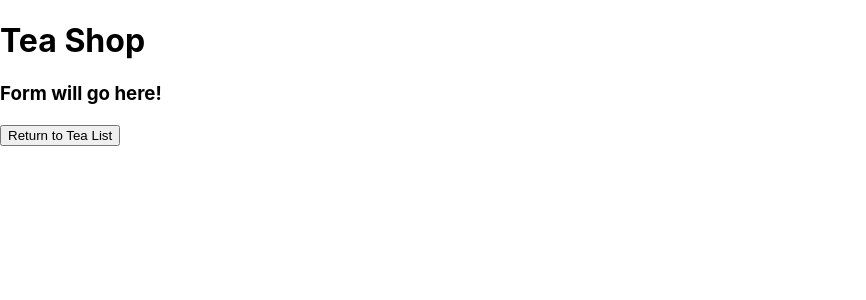
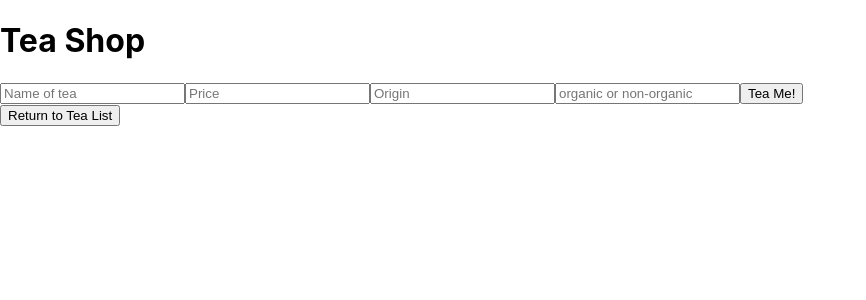
Before and after one commit to Schmelzberry/TeaShop, a React (Create React App) app: page / in a window 1280 px wide. Both pictures are taken after a click on the button "Add Tea". Shown: the top 300 px of the page, without its empty margins (0-866 px from the left). Built offline with nearby package versions, Linux system fonts and the light colour scheme.

Commit message:
feature new tea form

```diff
--- a/src/components/NewTeaForm.js
+++ b/src/components/NewTeaForm.js
@@ -1,9 +1,34 @@
 import React from "react";
 
-function NewTeaForm(props){
+function NewTeaForm(){
+
+  function handleNewTeaSubmission(event) {
+    event.preventDefault();
+    console.log(event.target.name.value);
+    console.log(event.target.origin.value);
+    console.log(event.target.price.value);
+    console.log(event.target.type.value);
+  }
   return(
     <React.Fragment>
-      <h3>Form will go here!</h3>
+      <form onSubmit={handleNewTeaSubmission}>
+        <input
+          type='text'
+          name='name'
+          placeholder='Name of tea' />
+        <input
+          type='text'
+          name='price'
+          placeholder='Price' />
+        <input
+          type='text'
+          name='origin'
+          placeholder='Origin' />
+        <input
+          name='type'
+          placeholder='organic or non-organic' />
+        <button type='submit'>Tea Me!</button>
+      </form>
     </React.Fragment>
   );
 }
```
